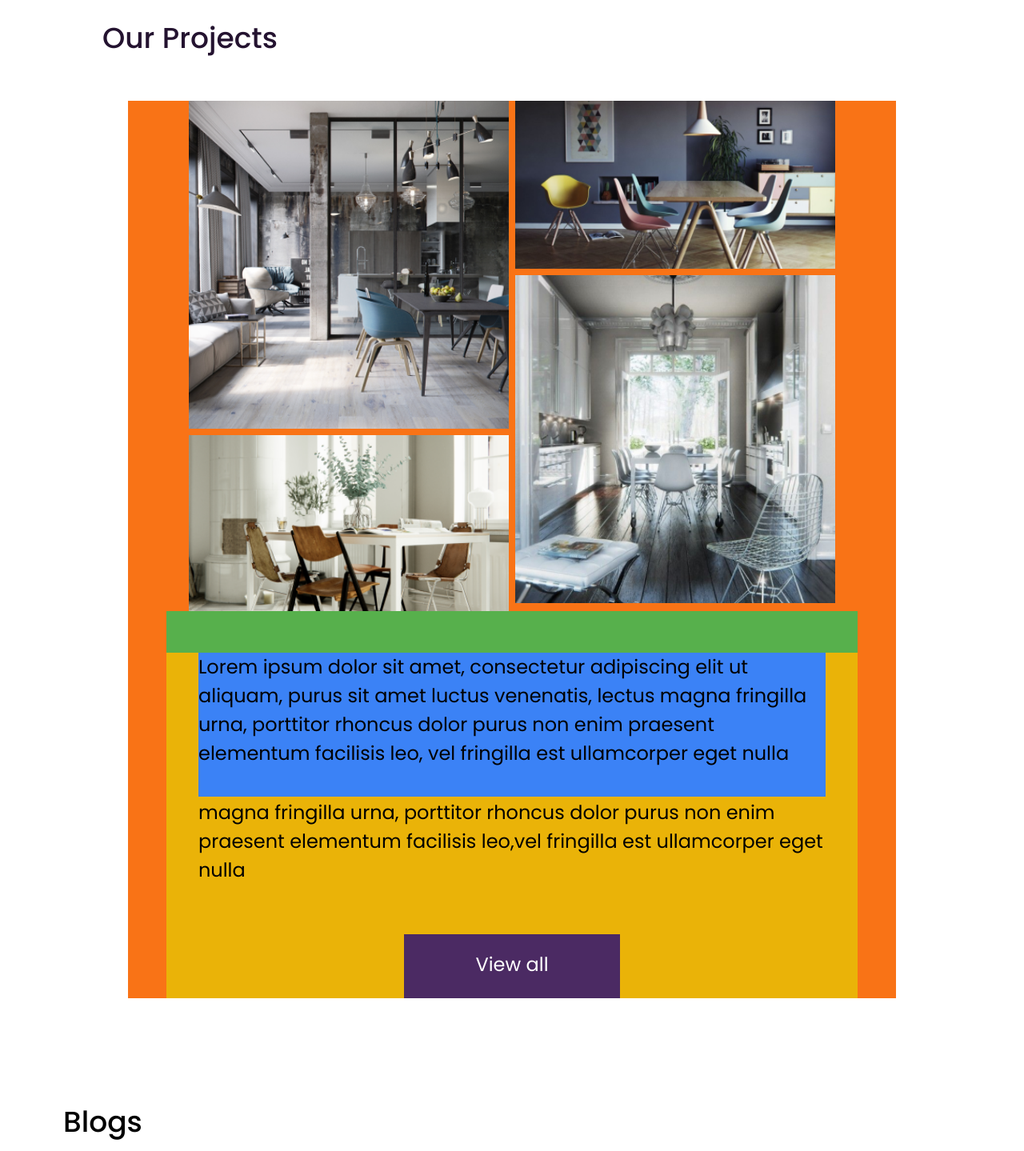
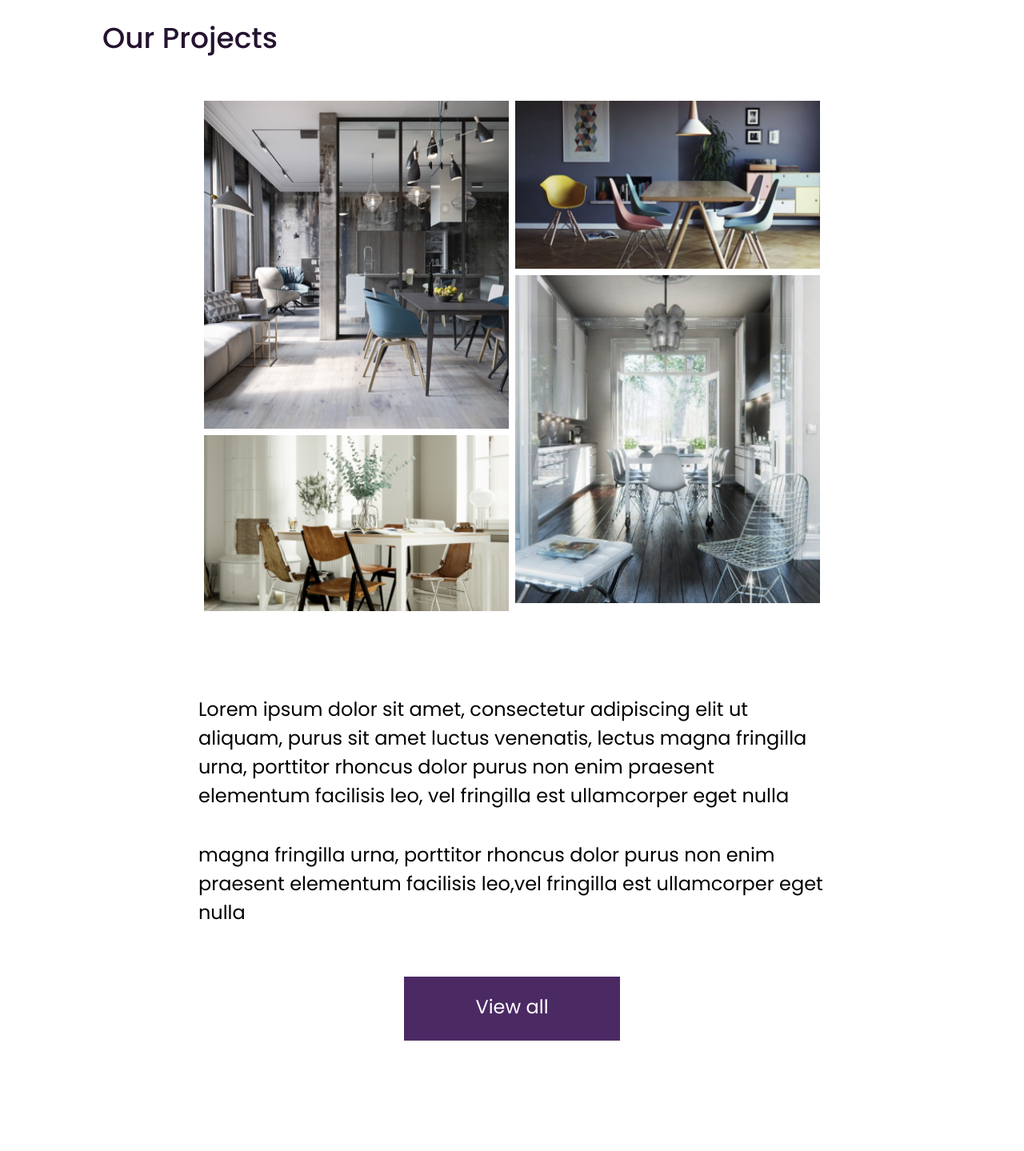
Before and after one commit to techloset/talha-home-interior, a React (Vite) app: page / in a window 1280 px wide. Shown: the part 3100-4539 px from the top of the page at 80% size. Built offline with nearby package versions, Linux system fonts and the light colour scheme.

Commit message:
reviweing the QA oncerns

```diff
--- a/src/pages/our projects/ourProjects.jsx
+++ b/src/pages/our projects/ourProjects.jsx
@@ -8,26 +8,26 @@ const ourProjects = () => {
             <p className='text-[18px] text-[#241330]  sm:ml-[7%] slg:ml-[10%] font-[500] mx-8 sm:text-[36px] lg:hidden '>Our Projects</p>
 
             {/* images */}
-            <div className=' sm:w-[700px] bg-orange-500 lg:w-auto  slg:w-[960px] grid grid-cols-2 sm:mt-[4%]  mx-auto mt-[8%]  lg:grid lg:grid-cols-12 lg:gap-2 '>
+            <div className=' sm:w-[700px]  lg:w-auto  slg:w-[960px] grid grid-cols-2 sm:mt-[4%]  mx-auto mt-[8%]  lg:grid lg:grid-cols-12 lg:gap-2 '>
 
-                <div className=' mx-auto lg:col-span-3  sm:mr-[4px]   '>
+                <div className=' mx-auto lg:col-span-3  sm:mr-[4px] slg:ml-[95px]   '>
                     <img className='w-[250px] slg:w-[400px] slg:h-[410px] sm:w-[377px]  sm:h-[379px]  mb-[5%]  sm:mb-[2%] lg:w-[377px]  lg:h-[379px] lg:mb-[5%]   ' src="/images/ourProject1.png" alt="" />
                     <img className='w-[250px] slg:w-[400px] slg:h-[220px] lg:w-[385px] lg:h-[194px]  sm:w-[378px] sm:h-[194px]' src="/images/ourProject2.png" alt="" />
                 </div>
 
-                <div className=' mx-auto  lg:col-span-3  lg:-mx-2 sm:ml-[4px]   '>
+                <div className=' mx-auto  lg:col-span-3  lg:-mx-2 sm:ml-[4px] slg:mr-[95px]   '>
                     <img className='w-[250px] slg:w-[400px] slg:h-[210px] mb-[5%] sm:mb-[2%] lg:mb-[5%]  lg:h-[189px] lg:w-[382px] sm:h-[189px] sm:w-[382px]' src="/images/ourProject3.png" alt="" />
                     <img className='w-[250px] slg:w-[400px] slg:h-[410px]  lg:w-[378px] lg:h-[379px] sm:w-[378px] sm:h-[379px]' src="/images/ourProject4.png" alt="" />
 
                 </div>
 
                 {/* text */}
-                <div className='col-span-12 slg:w-[90%] slg:mx-auto  bg-green-500 lg:col-span-6   bg-opacity-75  lg:z-10   lg:text-center  lg:p-3 lg:mt-[5%]  lg-w[997px] lg:h-[519px] lg:ml-[-160px]   ' >
-                    <div className='bg-yellow-500 lg:w-full lg:m-auto lg:mt-[6%] '>
+                <div className='col-span-12 sm:mt-[54px] slg:w-[90%] slg:mx-auto lg:col-span-6   bg-opacity-75  lg:z-10   lg:text-center  lg:p-3 lg:mt-[5%]  lg-w[997px] lg:h-[519px] lg:ml-[-160px]   ' >
+                    <div className='lg:w-full lg:m-auto lg:mt-[6%] '>
 
                         <p className='hidden lg:block  lg:text-[36px] text-[#241330] font-[500] lg:mt-[4%] lg:w-[219px] text-center mx-auto'>Our Projects</p>
 
-                        <p className=' text-center text-[15px] mt-[6%]    lg:text-center lg:ml-[68px]  slg:w-[784px] slg:mx-auto lg:text-[18px] font-[400]  lg:mt-[4%] lg:w-[860px]  bg-blue-500 sm:text-[24px]   sm:h-[180px] sm:text-start'>
+                        <p className=' text-center text-[15px] mt-[6%]    lg:text-center lg:ml-[68px]  slg:w-[784px] slg:mx-auto lg:text-[18px] font-[400]  lg:mt-[4%] lg:w-[860px]  sm:text-[24px]   sm:h-[180px] sm:text-start'>
                             Lorem ipsum dolor sit amet, consectetur adipiscing elit ut aliquam, purus sit amet luctus venenatis, lectus magna fringilla urna,
                             porttitor rhoncus dolor purus non enim praesent elementum facilisis leo, vel fringilla est ullamcorper eget nulla</p>
                         <p className=' text-[15px] mt-[5%]   lg:text-center lg:m-[5%]  lg:mt-[-12px]  slg:w-[784px] slg:mx-auto  lg:ml-[68px] lg:text-[18px] font-[400] lg:w-[860px] sm:text-[24px] sm:mt-[2px]   sm:h-[180px]'>
```
